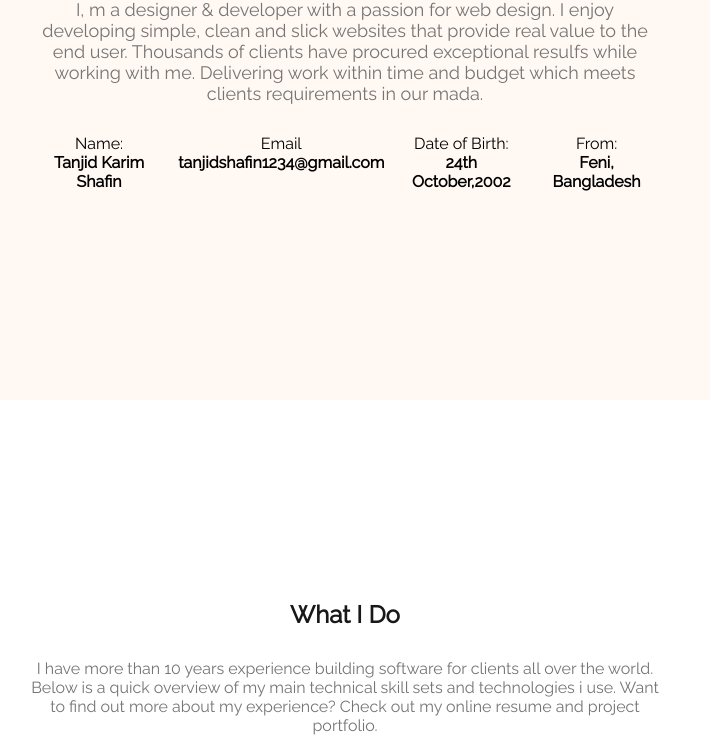
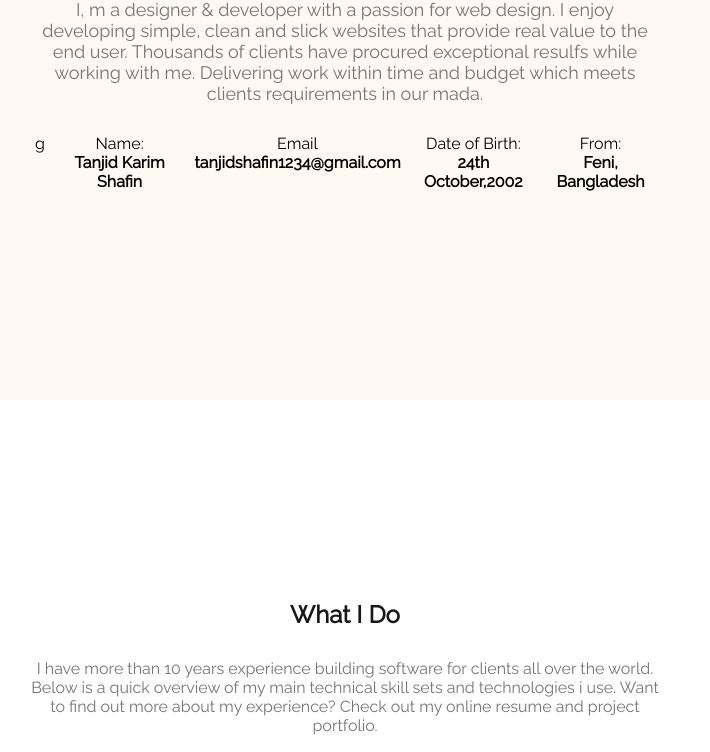
Before and after one commit to Tanjidshafin/Developer_portfolio, a plain HTML site: page index.html in a window 1280 px wide. Shown: the part 1437-2189 px from the top of the page, without its empty margins (295-1005 px from the left). Drawn offline with Linux system fonts and the light colour scheme.

Commit message:
final overview 2.0

```diff
--- a/index.html
+++ b/index.html
@@ -49,7 +49,7 @@
             resulfs while working with me. Delivering work within time and
             budget which meets clients requirements in our mada.
           </p>
-          <div class="my-info">
+          <div class="my-info">g
             <div>
               <p class="my-info-title">Name:</p>
               <p class="my-info-descip">Tanjid Karim Shafin</p>
```
